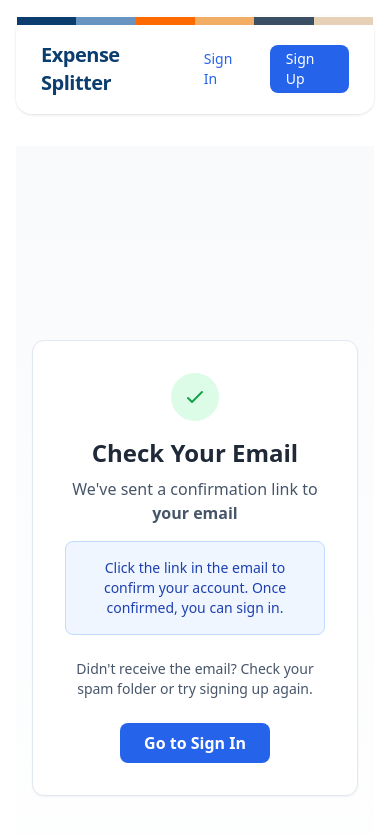
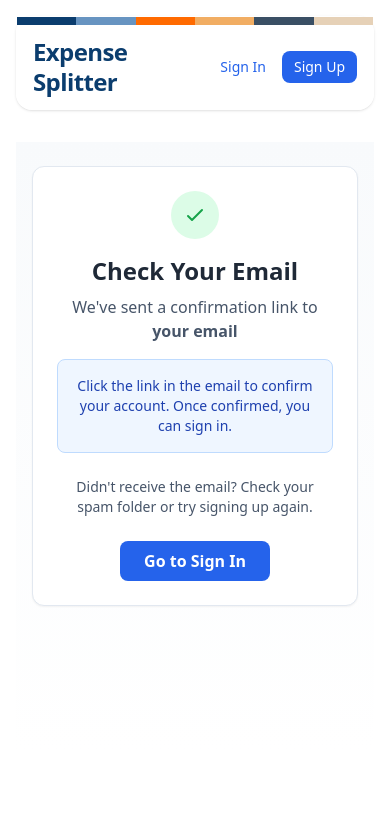
Before and after one commit to charitylxy/expense-splitter, a Next.js app: page /auth/verify-email in a window 390 px wide. Shown: the top 834 px of the page. Built offline with nearby package versions, Linux system fonts and the light colour scheme; no server answers.

Commit message:
Improve mobile auth/header alignment

```diff
--- a/app/auth/login/page.tsx
+++ b/app/auth/login/page.tsx
@@ -30,9 +30,9 @@ export default function LoginPage() {
   }
 
   return (
-    <div className="min-h-screen flex items-center justify-center bg-gradient-to-b from-slate-50 to-white px-4">
+    <div className="min-h-[72vh] flex items-start sm:items-center justify-center bg-gradient-to-b from-slate-50 to-white px-4 pt-6 sm:pt-0">
       <div className="w-full max-w-md">
-        <div className="bg-white rounded-xl shadow-sm border border-slate-200 p-8">
+        <div className="bg-white rounded-xl shadow-sm border border-slate-200 p-6 sm:p-8">
           <h1 className="text-3xl font-bold text-navy-900 mb-2">Expense Splitter</h1>
           <p className="text-slate-600 mb-8">Sign in to your account</p>
 
--- a/app/auth/signup/page.tsx
+++ b/app/auth/signup/page.tsx
@@ -39,9 +39,9 @@ export default function SignUpPage() {
   }
 
   return (
-    <div className="min-h-screen flex items-center justify-center bg-gradient-to-b from-slate-50 to-white px-4">
+    <div className="min-h-[72vh] flex items-start sm:items-center justify-center bg-gradient-to-b from-slate-50 to-white px-4 pt-6 sm:pt-0">
       <div className="w-full max-w-md">
-        <div className="bg-white rounded-xl shadow-sm border border-slate-200 p-8">
+        <div className="bg-white rounded-xl shadow-sm border border-slate-200 p-6 sm:p-8">
           <h1 className="text-3xl font-bold text-navy-900 mb-2">Expense Splitter</h1>
           <p className="text-slate-600 mb-8">Create a new account</p>
 
--- a/app/auth/verify-email/page.tsx
+++ b/app/auth/verify-email/page.tsx
@@ -18,9 +18,9 @@ export default function VerifyEmailPage() {
   }, [])
 
   return (
-    <div className="min-h-screen flex items-center justify-center bg-gradient-to-b from-slate-50 to-white px-4">
+    <div className="min-h-[72vh] flex items-start sm:items-center justify-center bg-gradient-to-b from-slate-50 to-white px-4 pt-6 sm:pt-0">
       <div className="w-full max-w-md">
-        <div className="bg-white rounded-xl shadow-sm border border-slate-200 p-8 text-center">
+        <div className="bg-white rounded-xl shadow-sm border border-slate-200 p-6 sm:p-8 text-center">
           <div className="w-12 h-12 bg-green-100 rounded-full flex items-center justify-center mx-auto mb-4">
             <svg className="w-6 h-6 text-green-600" fill="none" stroke="currentColor" viewBox="0 0 24 24">
               <path strokeLinecap="round" strokeLinejoin="round" strokeWidth={2} d="M5 13l4 4L19 7" />
--- a/components/header.tsx
+++ b/components/header.tsx
@@ -30,20 +30,20 @@ export function Header() {
           <span className="w-1/6 bg-[#3a4f64]" />
           <span className="w-1/6 bg-[#e6d1b7]" />
         </div>
-        <div className="py-4 px-6 text-[#0b3d6e] flex items-center justify-between">
-          <Link href="/" className="text-xl font-bold tracking-tight">
+        <div className="py-3 px-4 sm:py-4 sm:px-6 text-[#0b3d6e] flex items-center justify-between gap-3">
+          <Link href="/" className="text-2xl sm:text-xl font-bold tracking-tight leading-tight">
             Expense Splitter
           </Link>
 
           {!loading && (
-            <div className="flex items-center gap-4">
+            <div className="flex items-center gap-2 sm:gap-4 shrink-0">
               {session ? (
                 <div className="relative">
                   <button
                     onClick={() => setMenuOpen(!menuOpen)}
-                    className="flex items-center gap-2 px-3 py-1 rounded-lg hover:bg-slate-100 transition text-sm"
+                    className="flex items-center gap-2 px-2 sm:px-3 py-1 rounded-lg hover:bg-slate-100 transition text-sm"
                   >
-                    <span className="text-slate-600">{session.user?.email}</span>
+                    <span className="text-slate-600 max-w-[145px] truncate">{session.user?.email}</span>
                     <svg className="w-4 h-4 text-slate-600" fill="none" stroke="currentColor" viewBox="0 0 24 24">
                       <path strokeLinecap="round" strokeLinejoin="round" strokeWidth={2} d="M19 9l-7 7-7-7" />
                     </svg>
@@ -66,13 +66,13 @@ export function Header() {
                 <div className="flex gap-2">
                   <Link
                     href="/auth/login"
-                    className="px-4 py-1 text-sm font-medium text-blue-600 hover:text-blue-700"
+                    className="px-2 sm:px-4 py-1.5 text-sm font-medium text-blue-600 hover:text-blue-700 whitespace-nowrap"
                   >
                     Sign In
                   </Link>
                   <Link
                     href="/auth/signup"
-                    className="px-4 py-1 text-sm font-medium bg-blue-600 text-white rounded-lg hover:bg-blue-700 transition"
+                    className="px-3 sm:px-4 py-1.5 text-sm font-medium bg-blue-600 text-white rounded-lg hover:bg-blue-700 transition whitespace-nowrap"
                   >
                     Sign Up
                   </Link>
```
